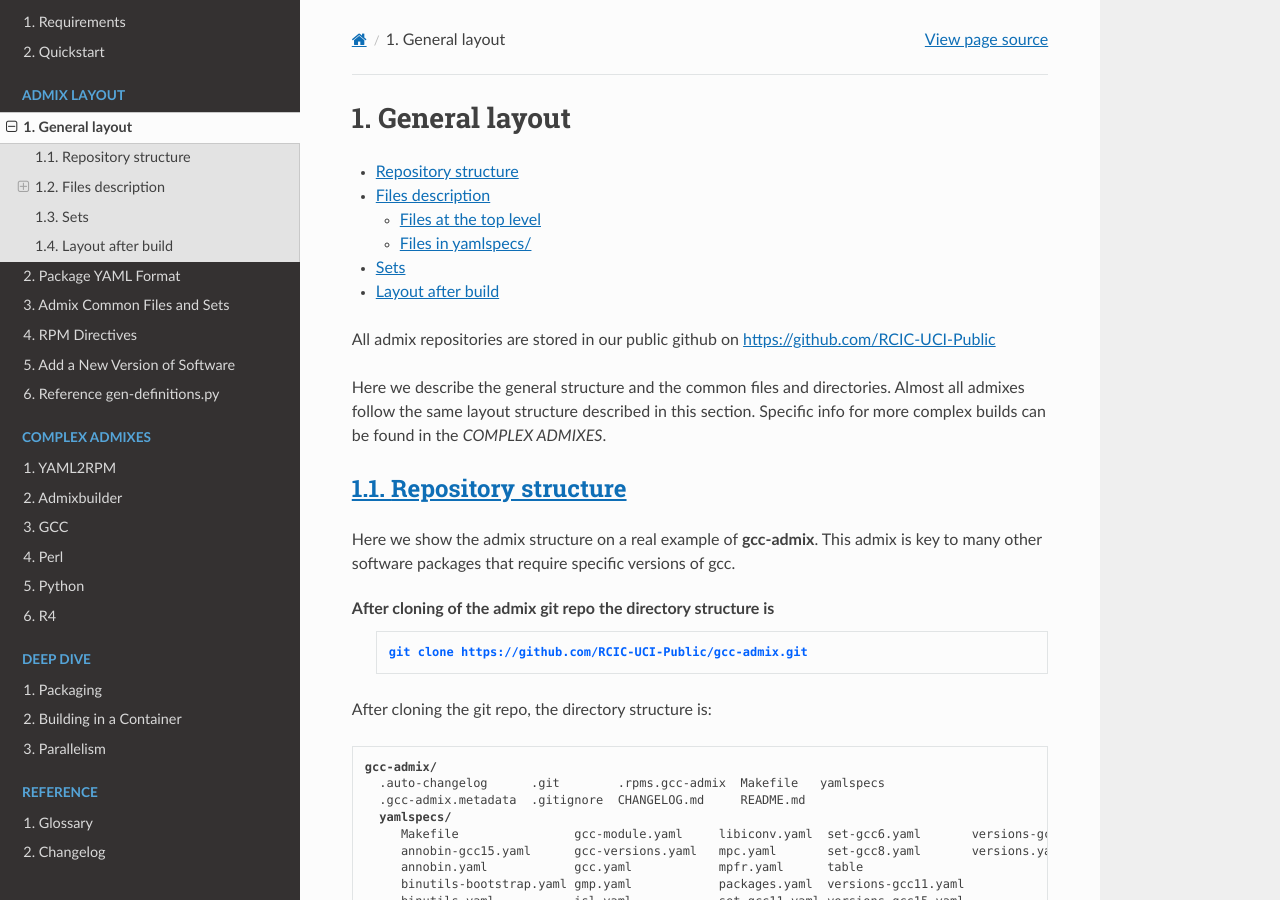
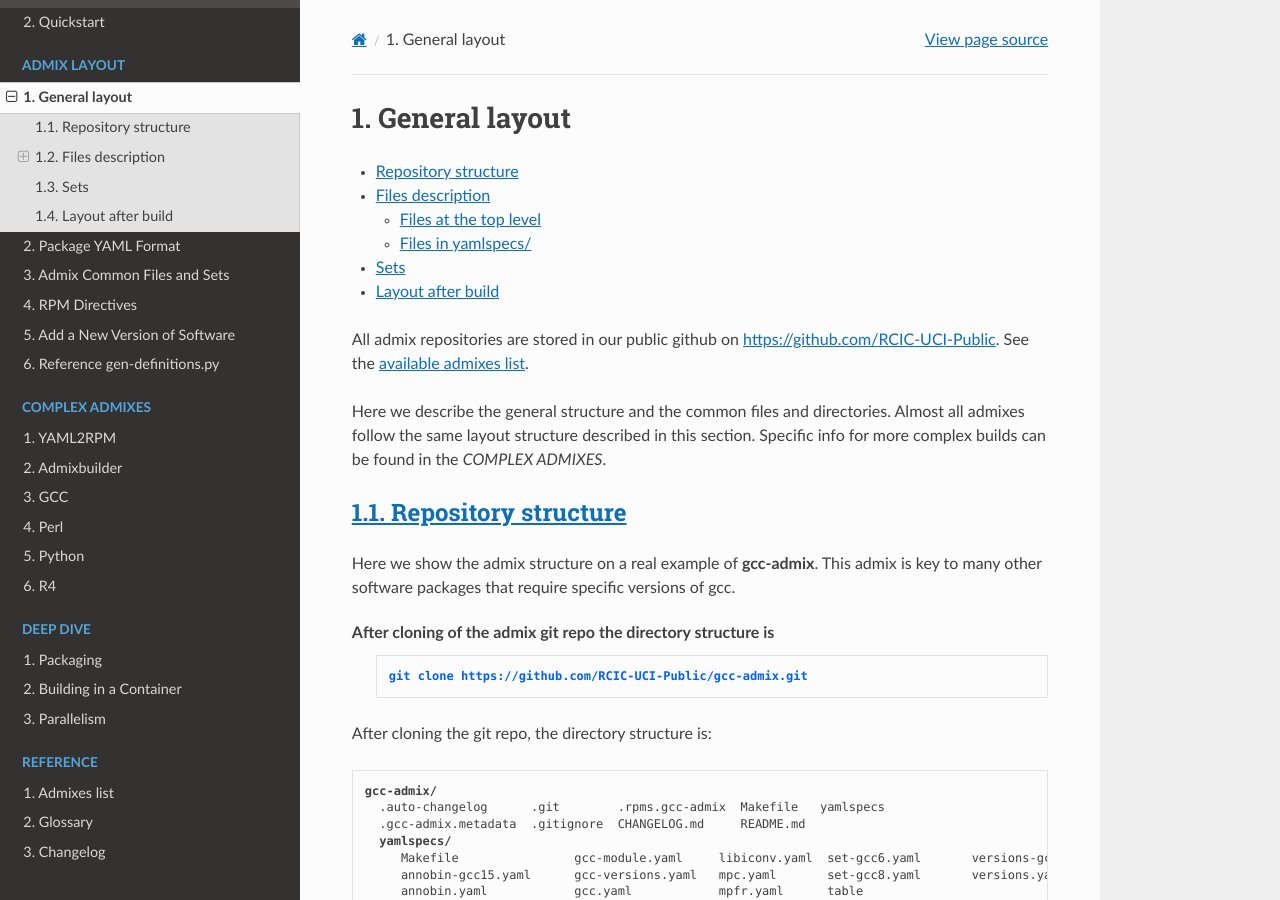
Before and after one commit to RCIC-UCI-Public/yaml2rpm-docs, a Sphinx documentation site: the page built from docs/source/yamlformat/overview.rst, in a window 1280 px wide and 900 px high. Built offline with Sphinx 7.4.7 and the Read the Docs theme 3.1.0, drawn with Linux system fonts in a browser that asks for light colours.

Commit message:
add admix listing

```diff
--- a/docs/source/index.rst
+++ b/docs/source/index.rst
@@ -64,5 +64,6 @@ YAML2RPM Documentation
    :numbered:
    :caption: Reference
 
+   references/repo-list
    references/glossary
    references/changelog
--- a/docs/source/yamlformat/overview.rst
+++ b/docs/source/yamlformat/overview.rst
@@ -7,7 +7,8 @@ General layout
    :local:
 
 
-All admix repositories are stored in our public github on https://github.com/RCIC-UCI-Public
+All admix repositories are stored in our public github on https://github.com/RCIC-UCI-Public.
+See the :ref:`available admixes list <repolist>`.
 
 Here we describe the general structure and the common files and directories.
 Almost all admixes follow the same layout structure described in this section.
```
Also changed, not shown: docs/source/references/repo-list.rst (added, +34 -0 lines).
